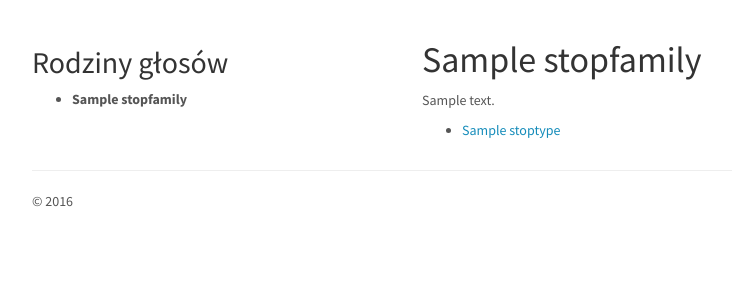
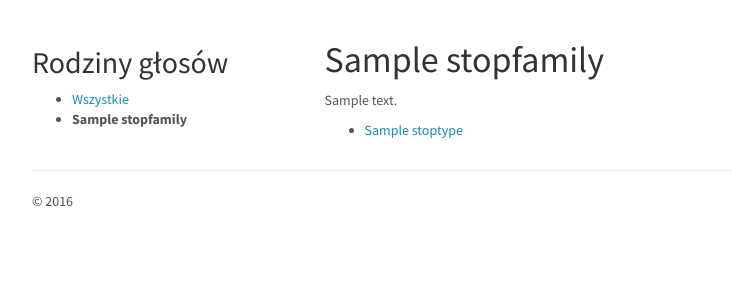
Before and after one commit to pawel-szajna/organ, a Django app: page /family/1 in a window 1280 px wide. Shown: the part 54-354 px from the top of the page, without its empty margins (38-770 px from the left). Run offline with Django 3.2, Linux system fonts and the light colour scheme; tables that the repository leaves empty hold one stand-in row (values such as "Sample post"); some libraries are stand-ins or nearby versions.

Commit message:
Changed stops and family views to both use same template

```diff
--- a/organdb/views.py
+++ b/organdb/views.py
@@ -183,10 +183,18 @@ def family(request, family_id):
     description = markdown.markdown(linkify(the_family.description, 'view-family', StopFamily))
     families = list(StopFamily.objects.all())
 
-    return render(request, 'family.html', {
+    if the_family.stoptype_set.count() > 5:
+        stops = []
+        for key, group in groupby(list(the_family.stoptype_set.all()), lambda x: x.name[0]):
+            stops.append([key, list(group)])
+    else:
+        stops = False
+
+    return render(request, 'stops.html', {
         'family': the_family,
         'description': description,
         'families': families,
+        'stops': stops,
     })
 
 
--- a/templates/family.html
+++ b/templates/family.html
@@ -6,22 +6,38 @@
 
 <div class="row">
 
-    <div class="col-md-4 side-list">
+    <div class="col-md-3 side-list">
         <h2>Rodziny głosów</h2>
 
         <ul class="families-side-list">
+            <li><a href=""></a></li>
             {% for afamily in families %}<li>{% if afamily.pk == family.pk %}<strong>{{ afamily.name }}</strong>{% else %}<a href="{{ afamily.pk }}">{{ afamily.name }}</a>{% endif %}</li>{% endfor %}
         </ul>
     </div>
 
-    <div class="col-md-8">
+    <div class="col-md-9">
         <h1>{{ family.name }}</h1>
 
         {{ description|safe }}
 
+        {% if stops %}
+        <div class="enc-cols">
+            {% for group, stops in stops %}
+            <div class="stop-group">
+            <h3>{{ group }}</h3>
+            <ul class="alist">
+                {% for stop in stops %}
+                    <li><a href="{% url 'view-stop-type' stop.pk %}">{{ stop.name }}</a></li>
+                {% endfor %}
+            </ul>
+            </div>
+            {% endfor %}
+        </div>
+        {% else %}
         <ul>
             {% for stop in family.stoptype_set.all %}<li><a href="{% url 'view-stop-type' stop.pk %}">{{ stop.name }}</a></li>{% endfor %}
         </ul>
+        {% endif %}
 
     </div>
 </div>
--- a/templates/stops.html
+++ b/templates/stops.html
@@ -1,6 +1,6 @@
 {% include "header.html" %}
 
-<title>Encyklopedia głosów &ndash; Polskie organy piszczałkowe</title>
+<title>{% if family %}{{ family.name }}{% else %}Encyklopedia głosów{% endif %} &ndash; Polskie organy piszczałkowe</title>
 
 {% include "navigation.html" %}
 
@@ -8,11 +8,14 @@
     <div class="col-md-3 side-list">
         <h2>Rodziny głosów</h2>
         <ul>
-            {% for family in families %}<li><a href="{%  url 'view-family' family.pk %}">{{ family.name }}</a></li>{% endfor %}
+            <li>{% if family %}<a href="{% url 'view-stops' %}">Wszystkie</a>{% else %}<strong>Wszystkie</strong>{% endif %}</li>
+            {% for afamily in families %}<li>{% if afamily.pk == family.pk %}<strong>{{ afamily.name }}</strong>{% else %}<a href="{%  url 'view-family' afamily.pk %}">{{ afamily.name }}</a>{% endif %}</li>{% endfor %}
         </ul>
     </div>
     <div class="col-md-9">
-        <h1>Encyklopedia głosów organowych</h1>
+        <h1>{% if family %}{{ family.name }}{% else %}Encyklopedia głosów organowych{% endif %}</h1>
+        {% if family %}{{ description|safe }}{% endif %}
+        {% if stops %}
         <div class="enc-cols">
         {% for group, stops in stops %}
             <div class="stop-group">
@@ -25,6 +28,12 @@
             </div>
         {% endfor %}
         </div>
+        {% else %}
+        <ul>
+            {% for stop in family.stoptype_set.all %}<li><a href="{% url 'view-stop-type' stop.pk %}">{{ stop.name }}</a></li>{% endfor %}
+        </ul>
+        {% endif %}
+
     </div>
 </div>
 
```
